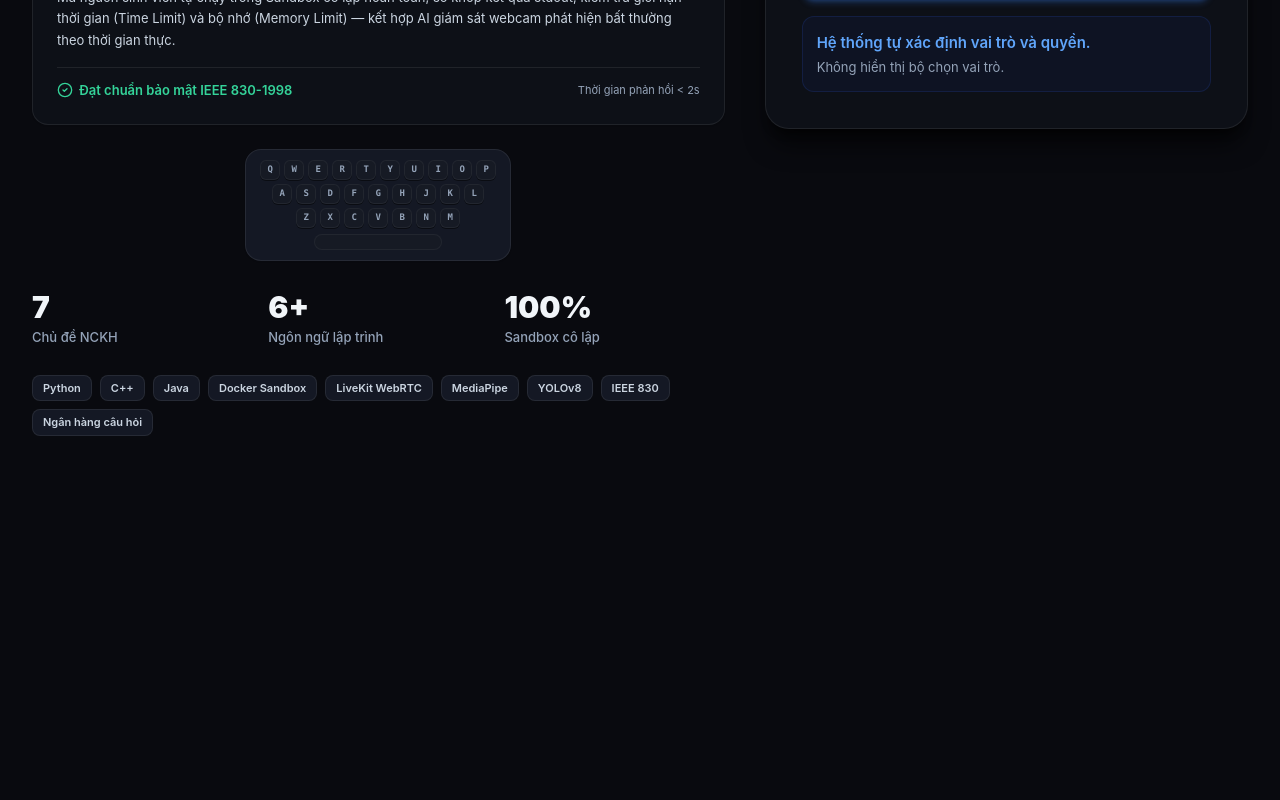
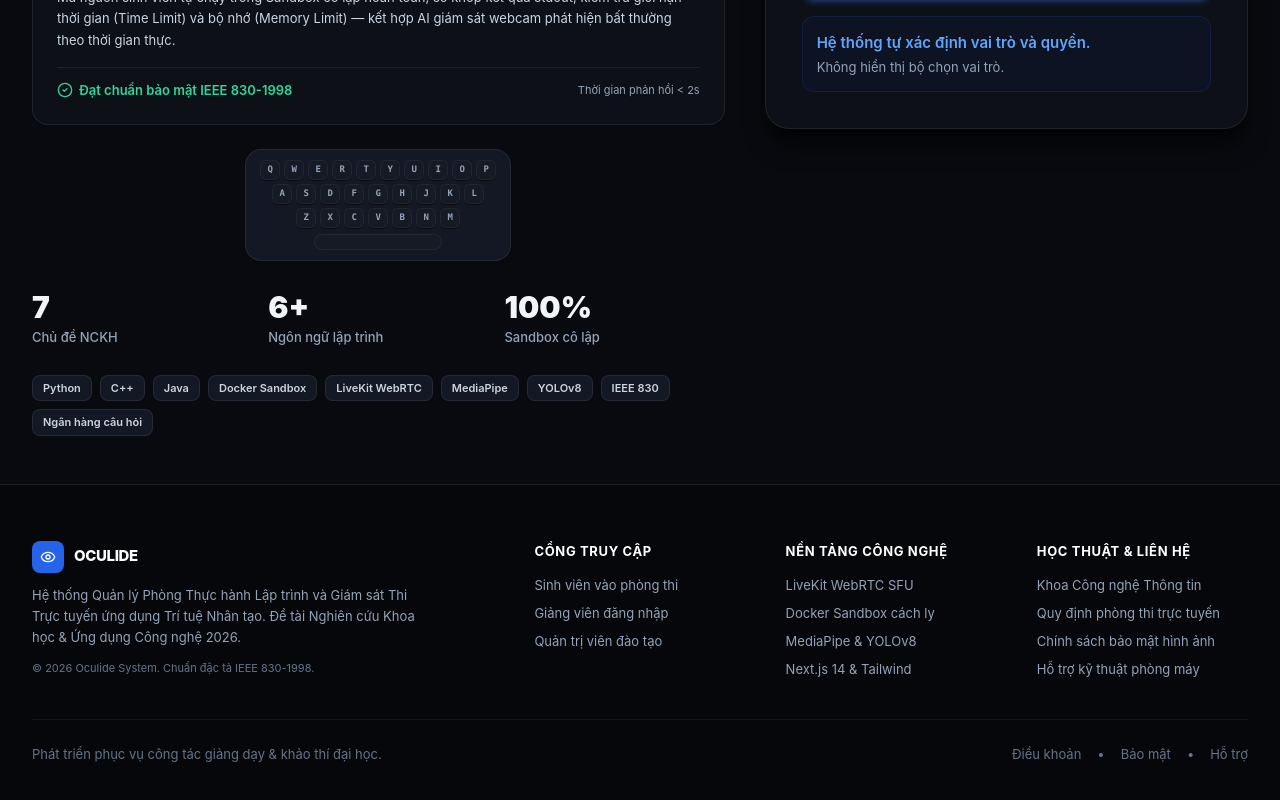
Before and after one commit to levanan-1911/oculide-v1, a Next.js app in the folder frontend/: page /login in a window 1280 px wide. Shown: the part 512-1312 px from the top of the page. Before the commit the page ends 996 px from the top, so only its background shows below. Built offline with nearby package versions, Linux system fonts and the light colour scheme.

Commit message:
feat(auth): include InstitutionalFooter on login page

```diff
--- a/frontend/src/app/(auth)/login/page.tsx
+++ b/frontend/src/app/(auth)/login/page.tsx
@@ -2,6 +2,7 @@
 
 import React, { useEffect, useState } from 'react';
 import Link from 'next/link';
+import InstitutionalFooter from '@/components/common/InstitutionalFooter';
 import {
   Eye,
   EyeOff,
@@ -445,6 +446,9 @@ export default function LoginPage() {
         </div>
       </main>
 
+      {/* ── FOOTER 4 CỘT CHUẨN NCKH ── */}
+      <InstitutionalFooter />
+
     </div>
   );
 }
```
